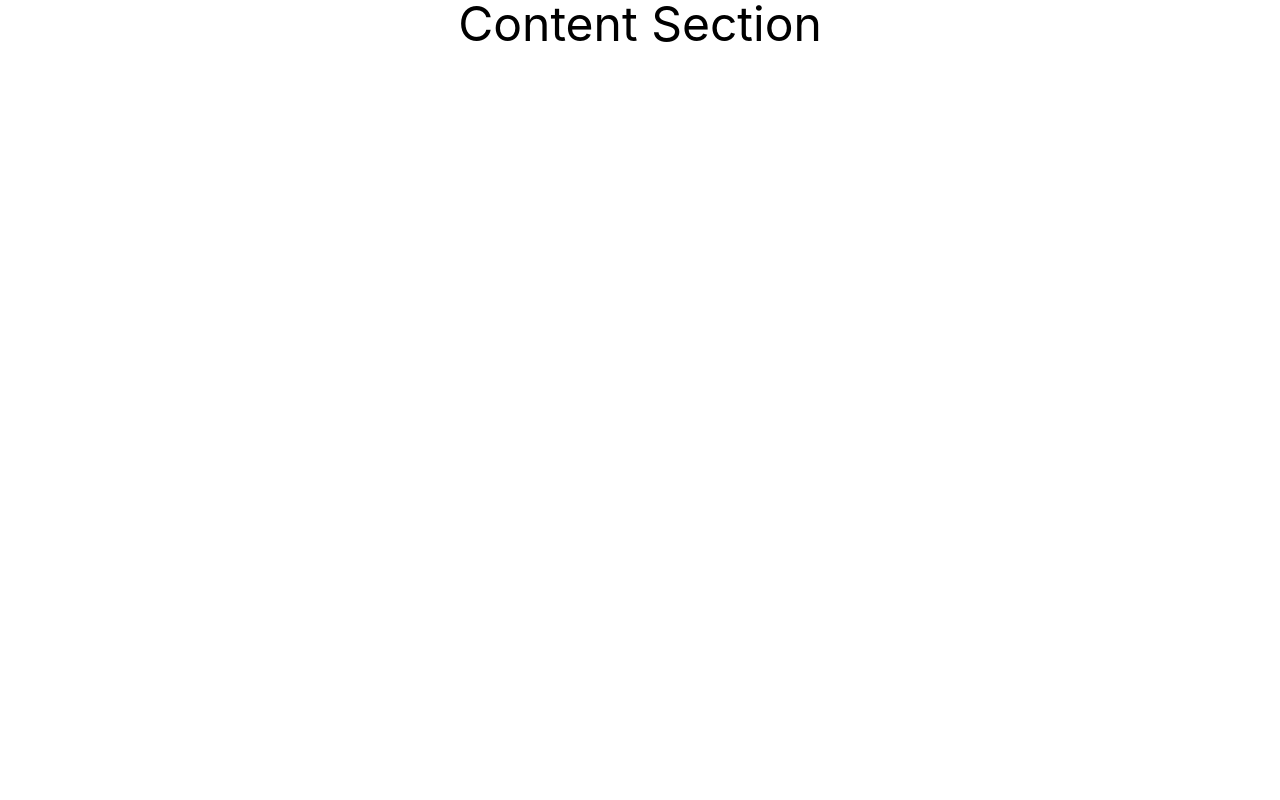
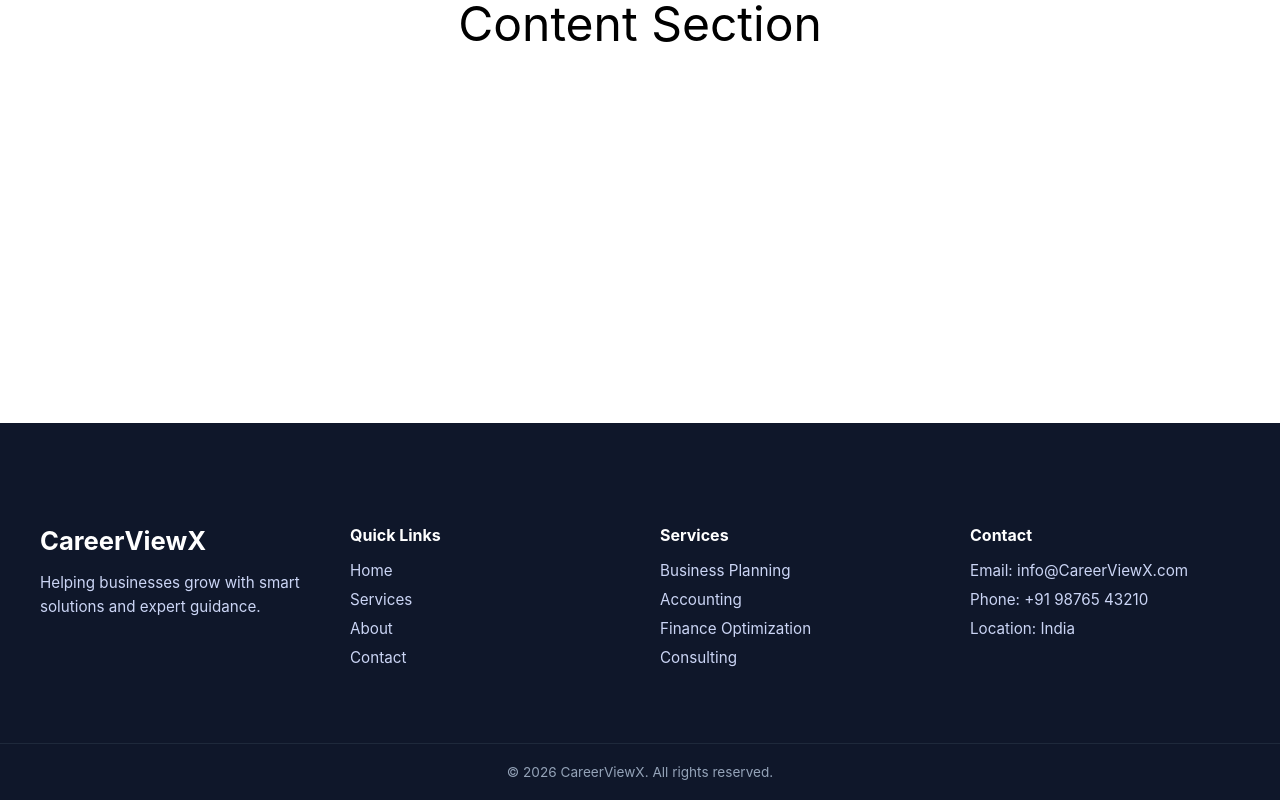
Before and after one commit to Abhi-1100/careerviewx, a React (Create React App) app: page / in a window 1280 px wide. Shown: the part 2786-3586 px from the top of the page. Before the commit the page ends 3209 px from the top, so only its background shows below. Built offline with nearby package versions, Linux system fonts and the light colour scheme.

Commit message:
Add Footer

```diff
--- /dev/null
+++ b/src/components/Footer.css
@@ -0,0 +1,77 @@
+.footer {
+  background: #0f172a;
+  color: #cbd5f5;
+  padding-top: 80px;
+}
+
+.footer-container {
+  max-width: 1200px;
+  margin: auto;
+  padding: 0 20px;
+
+  display: grid;
+  grid-template-columns: repeat(4, 1fr);
+  gap: 40px;
+}
+
+/* LOGO */
+.footer-logo {
+  color: white;
+  font-size: 1.6rem;
+  margin-bottom: 12px;
+}
+
+/* HEADINGS */
+.footer-col h4 {
+  color: white;
+  margin-bottom: 16px;
+}
+
+/* TEXT */
+.footer-col p {
+  font-size: 0.95rem;
+  line-height: 1.6;
+}
+
+/* LIST */
+.footer-col ul {
+  list-style: none;
+  padding: 0;
+}
+
+.footer-col ul li {
+  margin-bottom: 10px;
+  font-size: 0.95rem;
+  cursor: pointer;
+}
+
+.footer-col ul li:hover {
+  color: #a855f7;
+}
+
+/* BOTTOM BAR */
+.footer-bottom {
+  margin-top: 60px;
+  padding: 20px;
+  text-align: center;
+  border-top: 1px solid #1e293b;
+  font-size: 0.85rem;
+  color: #94a3b8;
+}
+
+
+
+
+/* RESPONSIVE */
+@media (max-width: 900px) {
+  .footer-container {
+    grid-template-columns: 1fr 1fr;
+  }
+}
+
+@media (max-width: 500px) {
+  .footer-container {
+    grid-template-columns: 1fr;
+    text-align: center;
+  }
+}
--- /dev/null
+++ b/src/components/Footer.jsx
@@ -0,0 +1,58 @@
+import "./Footer.css";
+
+const Footer = () => {
+  return (
+    <footer className="footer">
+      <div className="footer-container">
+
+        {/* BRAND */}
+        <div className="footer-col">
+          <h2 className="footer-logo">CareerViewX</h2>
+          <p>
+            Helping businesses grow with smart solutions and expert guidance.
+          </p>
+        </div>
+
+        {/* LINKS */}
+        <div className="footer-col">
+          <h4>Quick Links</h4>
+          <ul>
+            <li>Home</li>
+            <li>Services</li>
+            <li>About</li>
+            <li>Contact</li>
+          </ul>
+        </div>
+
+        {/* SERVICES */}
+        <div className="footer-col">
+          <h4>Services</h4>
+          <ul>
+            <li>Business Planning</li>
+            <li>Accounting</li>
+            <li>Finance Optimization</li>
+            <li>Consulting</li>
+          </ul>
+        </div>
+
+        {/* CONTACT */}
+        <div className="footer-col">
+          <h4>Contact</h4>
+          <ul>
+            <li>Email: info@CareerViewX.com</li>
+            <li>Phone: +91 98765 43210</li>
+            <li>Location: India</li>
+          </ul>
+        </div>
+
+      </div>
+
+      {/* BOTTOM BAR */}
+      <div className="footer-bottom">
+        © 2026 CareerViewX. All rights reserved.
+      </div>
+    </footer>
+  );
+};
+
+export default Footer;
--- a/src/pages/Home.jsx
+++ b/src/pages/Home.jsx
@@ -1,6 +1,7 @@
 import Hero from "../components/Hero";
 import Navbar from "../components/Navbar";
 import Services from "../components/Services";
+import Footer from "../components/Footer";
 import "./Home.css";
 
 const Home = () => {
@@ -11,6 +12,7 @@
       <Services />
       <section className="section about">About Section</section>
       <section className="section content">Content Section</section>
+      <Footer />
     </div>
   );
 };
```
